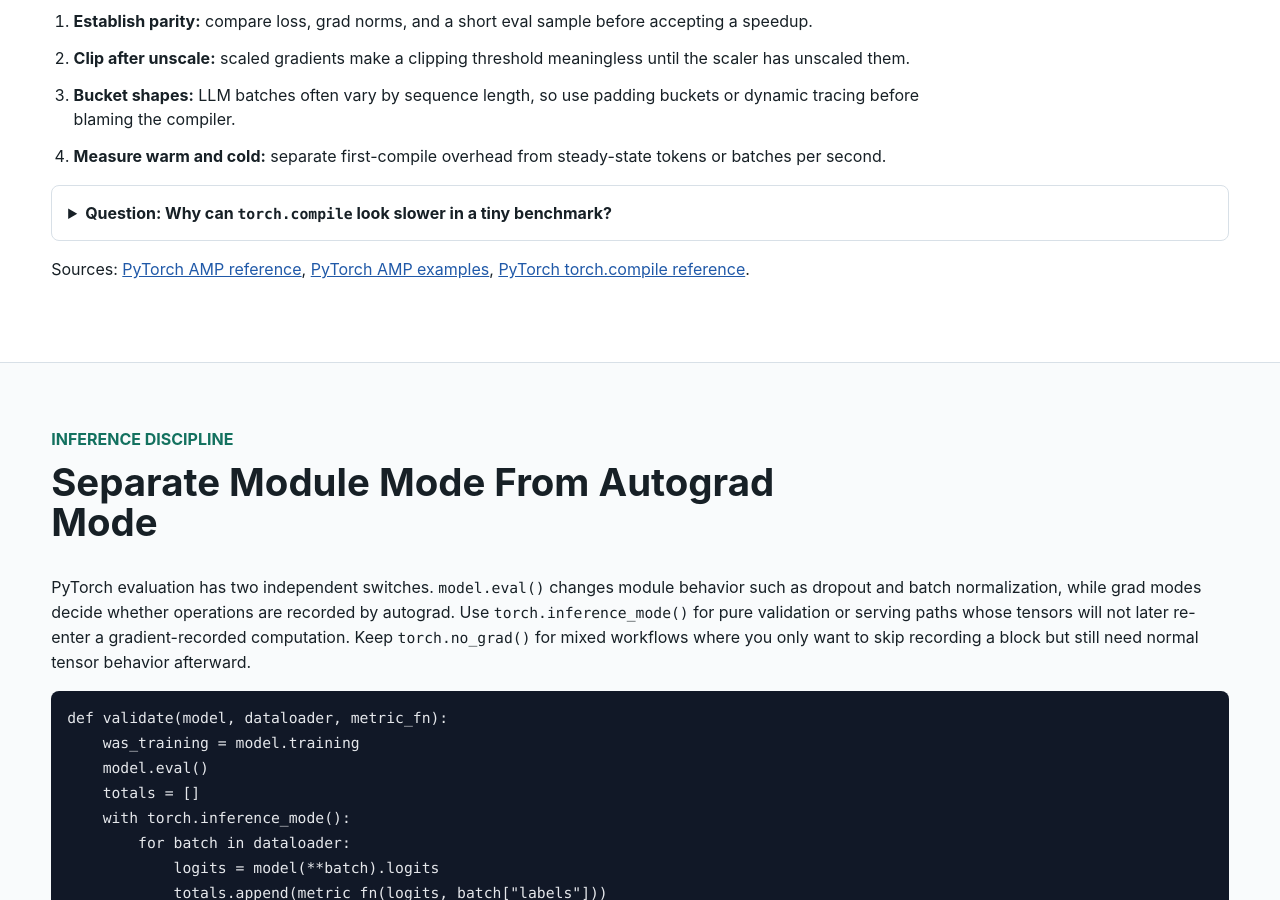
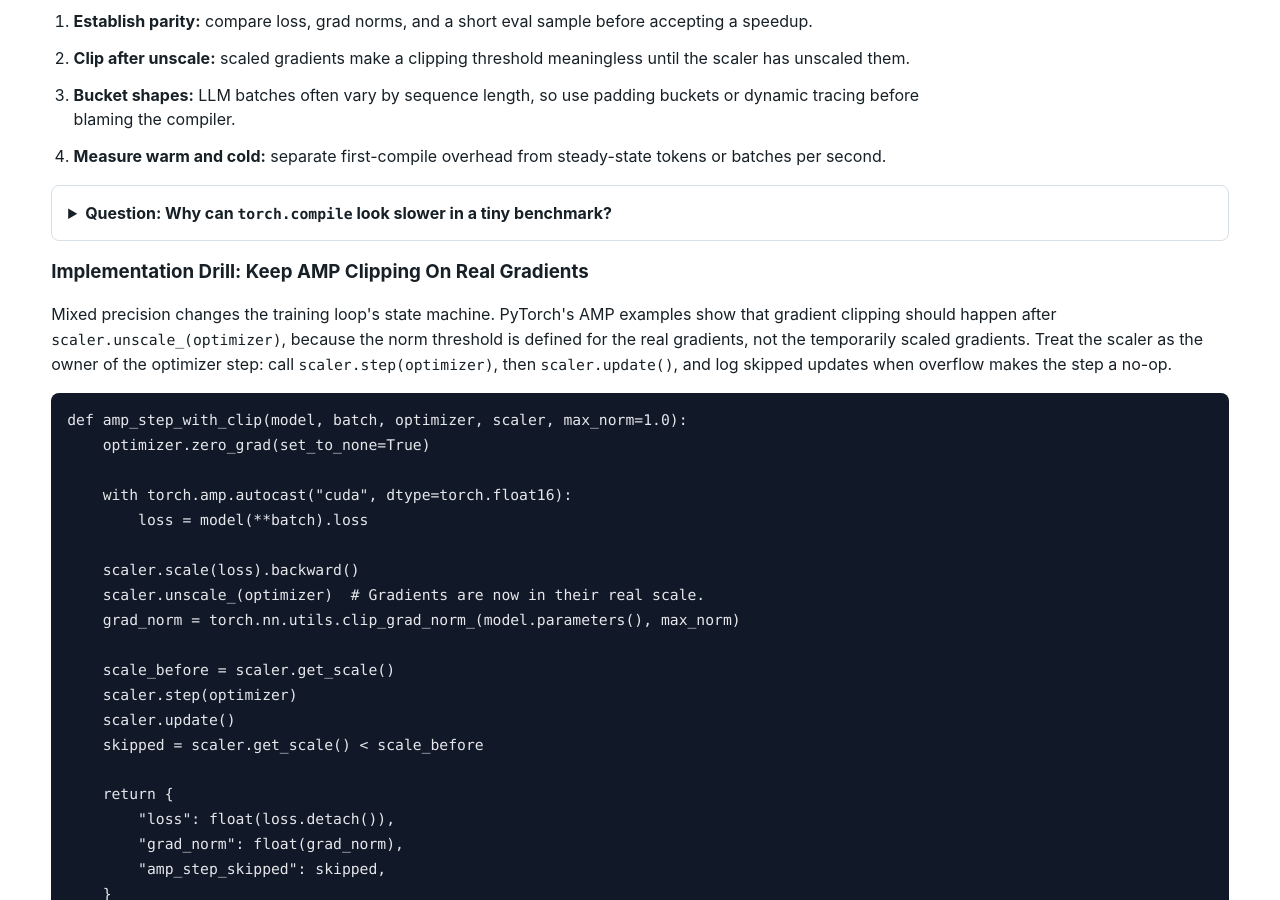
Before and after one commit to kennethli319/kennethli319.github.io, a Jekyll site: the page llm-ml-course/lessons/pytorch-foundations.html, which Jekyll copies as it is, in a window 1280 px wide and 900 px high, scrolled down 7768 px. Built offline with Jekyll 4.4.1, drawn with Linux system fonts in a browser that asks for light colours; some of the changed text lies outside the part shown.

Commit message:
Sync AMP gradient clipping drill

```diff
--- a/llm-ml-course/lessons/pytorch-foundations.html
+++ b/llm-ml-course/lessons/pytorch-foundations.html
@@ -322,6 +322,46 @@ compiled_model = torch.compile(model, dynamic=True)
         <summary>Question: Why can <code>torch.compile</code> look slower in a tiny benchmark?</summary>
         <p>The first call may pay compilation overhead, and changing shapes can trigger new compiled graphs. Benchmark after warmup and report whether the workload uses fixed or variable sequence lengths.</p>
       </details>
+      <h3>Implementation Drill: Keep AMP Clipping On Real Gradients</h3>
+      <p>
+        Mixed precision changes the training loop's state machine. PyTorch's
+        AMP examples show that gradient clipping should happen after
+        <code>scaler.unscale_(optimizer)</code>, because the norm threshold is
+        defined for the real gradients, not the temporarily scaled gradients.
+        Treat the scaler as the owner of the optimizer step: call
+        <code>scaler.step(optimizer)</code>, then <code>scaler.update()</code>,
+        and log skipped updates when overflow makes the step a no-op.
+      </p>
+      <pre><code class="language-python">def amp_step_with_clip(model, batch, optimizer, scaler, max_norm=1.0):
+    optimizer.zero_grad(set_to_none=True)
+
+    with torch.amp.autocast("cuda", dtype=torch.float16):
+        loss = model(**batch).loss
+
+    scaler.scale(loss).backward()
+    scaler.unscale_(optimizer)  # Gradients are now in their real scale.
+    grad_norm = torch.nn.utils.clip_grad_norm_(model.parameters(), max_norm)
+
+    scale_before = scaler.get_scale()
+    scaler.step(optimizer)
+    scaler.update()
+    skipped = scaler.get_scale() < scale_before
+
+    return {
+        "loss": float(loss.detach()),
+        "grad_norm": float(grad_norm),
+        "amp_step_skipped": skipped,
+    }</code></pre>
+      <ol class="steps">
+        <li><strong>Never double step:</strong> do not call <code>optimizer.step()</code> after <code>scaler.step(optimizer)</code>; the scaler already delegates to the optimizer when gradients are finite.</li>
+        <li><strong>Clip once:</strong> unscale once per optimizer per step, then clip the accumulated gradients immediately before the scaler step.</li>
+        <li><strong>Log skips:</strong> a falling scale or skipped update can explain flat loss curves even when the forward pass looks healthy.</li>
+        <li><strong>Compare fp32:</strong> run a tiny deterministic batch in fp32 and AMP to verify loss direction and gradient norm scale before a long training job.</li>
+      </ol>
+      <details class="qa">
+        <summary>Question: What bug appears if you clip before <code>unscale_</code>?</summary>
+        <p>The clipping threshold is applied to inflated scaled gradients, so the later unscale can leave gradients far smaller than intended and slow or stall learning.</p>
+      </details>
       <p class="source-note">
         Sources: <a href="https://docs.pytorch.org/docs/2.12/amp.html">PyTorch AMP reference</a>,
         <a href="https://docs.pytorch.org/docs/2.12/notes/amp_examples.html">PyTorch AMP examples</a>,
```
